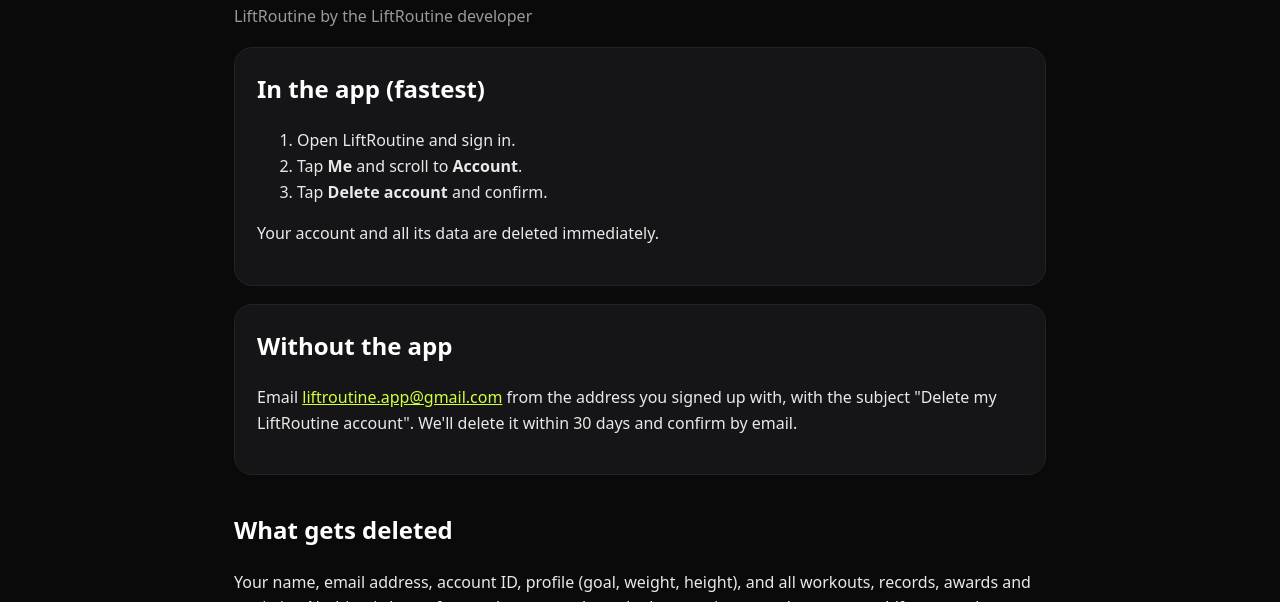
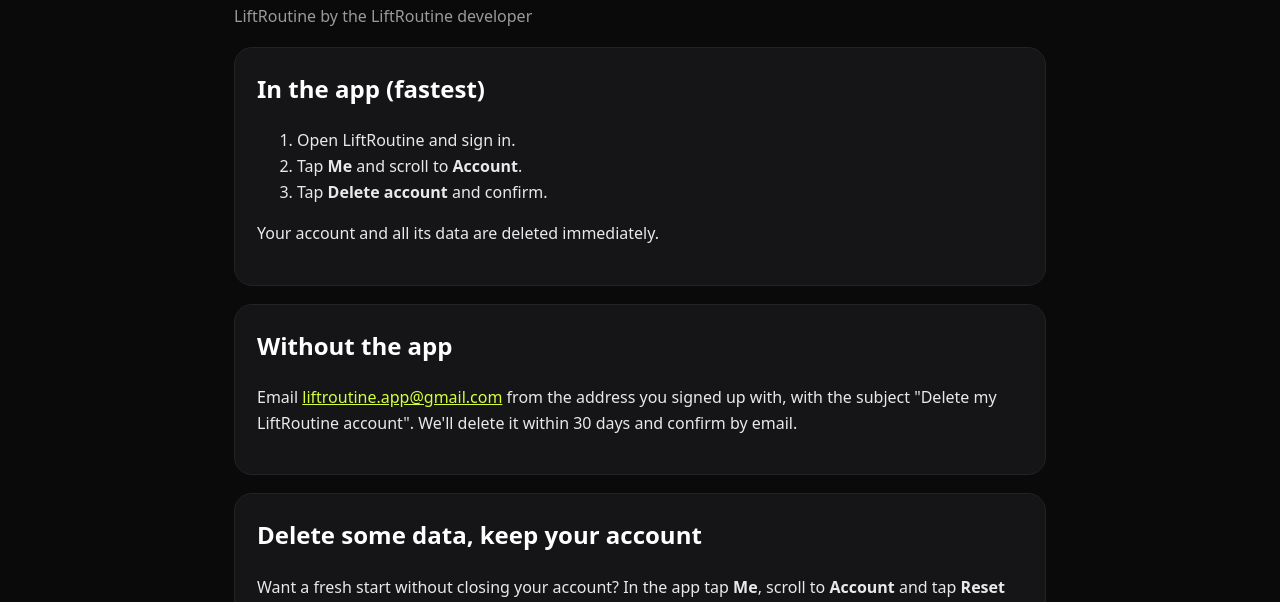
Before and after one commit to liftroutineapp-ship-it/liftroutine, a plain HTML site: page delete-account.html in a window 1280 px wide. Shown: the part 198-800 px from the top of the page. Drawn offline with Linux system fonts and the light colour scheme.

Commit message:
Add files via upload

```diff
--- a/delete-account.html
+++ b/delete-account.html
@@ -1,4 +1,4 @@
-<!DOCTYPE html><html lang="en"><head><meta charset="utf-8"><meta name="viewport" content="width=device-width,initial-scale=1"><title>Delete your account — LiftRoutine</title><meta name="description" content="LiftRoutine — build your split. Own your routine."><link rel="icon" href="icon.png"><style>*{box-sizing:border-box}body{margin:0;font-family:system-ui,-apple-system,Segoe UI,Roboto,sans-serif;background:#0A0A0B;color:#e9e9e9;line-height:1.6}
+<!DOCTYPE html><html lang="en"><head><meta charset="utf-8"><meta name="viewport" content="width=device-width,initial-scale=1"><title>Delete your account or data — LiftRoutine</title><meta name="description" content="LiftRoutine — build your split. Own your routine."><link rel="icon" href="icon.png"><style>*{box-sizing:border-box}body{margin:0;font-family:system-ui,-apple-system,Segoe UI,Roboto,sans-serif;background:#0A0A0B;color:#e9e9e9;line-height:1.6}
 a{color:#D4FF3A}.wrap{max-width:860px;margin:0 auto;padding:24px}
 header{display:flex;align-items:center;gap:10px;padding:18px 24px;max-width:1100px;margin:0 auto}
 .logo{width:40px;height:40px;border-radius:11px;background:#D4FF3A;display:grid;place-items:center}
@@ -16,5 +16,6 @@ footer{border-top:1px solid #222;margin-top:60px;padding:24px;text-align:center;
 <main class="wrap"><h1 style="font-size:48px">Delete your <span>account</span></h1><p class="mute">LiftRoutine by the LiftRoutine developer</p>
 <div class="card"><h2 style="margin-top:0">In the app (fastest)</h2><ol><li>Open LiftRoutine and sign in.</li><li>Tap <b>Me</b> and scroll to <b>Account</b>.</li><li>Tap <b>Delete account</b> and confirm.</li></ol><p>Your account and all its data are deleted immediately.</p></div>
 <div class="card"><h2 style="margin-top:0">Without the app</h2><p>Email <a href="mailto:liftroutine.app@gmail.com?subject=Delete%20my%20LiftRoutine%20account">liftroutine.app@gmail.com</a> from the address you signed up with, with the subject "Delete my LiftRoutine account". We'll delete it within 30 days and confirm by email.</p></div>
+<div class="card"><h2 style="margin-top:0">Delete some data, keep your account</h2><p>Want a fresh start without closing your account? In the app tap <b>Me</b>, scroll to <b>Account</b> and tap <b>Reset all data</b>. This permanently deletes your plan, workout history, personal records and awards, on your phone and in your cloud backup. Your login, name and profile stay.</p><p>To delete any other specific data, email <a href="mailto:liftroutine.app@gmail.com?subject=LiftRoutine%20data%20deletion%20request">liftroutine.app@gmail.com</a> from your account's email address and tell us what to remove. We'll do it within 30 days.</p></div>
 <h2>What gets deleted</h2><p>Your name, email address, account ID, profile (goal, weight, height), and all workouts, records, awards and statistics. Nothing is kept afterwards, except where the law requires us to keep a record (for example, subscription purchase records held by Google Play).</p>
 <h2>Guest users</h2><p>If you never created an account, your data exists only on your phone. Uninstall the app or clear its storage to delete it.</p></main><footer>© 2026 LiftRoutine · An independent app, not affiliated with any company or organisation · <a href="mailto:liftroutine.app@gmail.com">liftroutine.app@gmail.com</a></footer></body></html>
```
